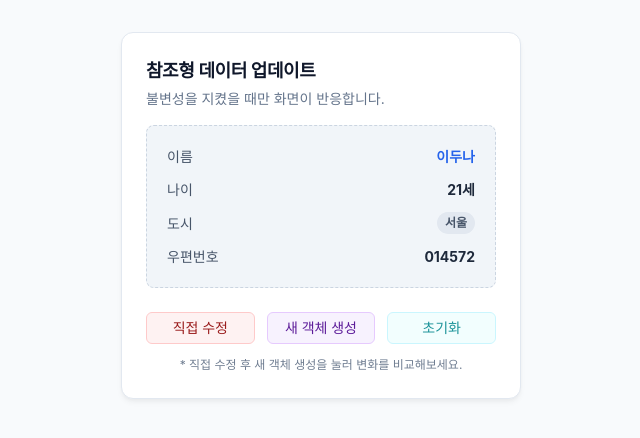
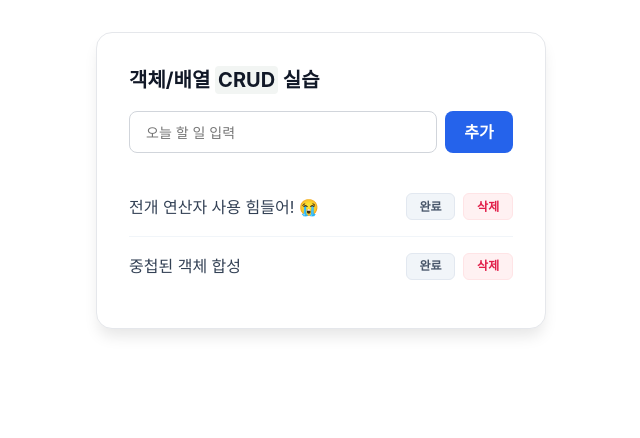
Before and after one commit to sasasak/likelion-16th-react, a React (Vite) app in the folder learning-react/07-복잡한-상태-Immer/: page / in a window 1280 px wide. Shown: the top 438 px of the page, without its empty margins (319-959 px from the left). Built offline with nearby package versions, Linux system fonts and the light colour scheme.

Commit message:
learn. [방법 1] 비제어 방식 - 명령형 프로그래밍으로 사용자가 직접 화면 제어

```diff
--- a/learning-react/07-복잡한-상태-Immer/src/app/index.tsx
+++ b/learning-react/07-복잡한-상태-Immer/src/app/index.tsx
@@ -1,10 +1,10 @@
-import { ReferenceCheck } from '@/components'
+import { TodosCRUD } from '@/components'
 import S from './style.module.css'
 
 export default function App() {
   return (
     <div className={S.container}>
-      <ReferenceCheck />
+      <TodosCRUD />
     </div>
   )
 }
--- a/learning-react/07-복잡한-상태-Immer/src/components/TodosCRUD/TodosCRUD.module.css
+++ b/learning-react/07-복잡한-상태-Immer/src/components/TodosCRUD/TodosCRUD.module.css
@@ -9,6 +9,14 @@
 
   .header {
     margin-bottom: 1.5rem;
+
+    abbr[title] {
+      cursor: help;
+      text-decoration: none;
+      background: #f2f5f3;
+      padding: 0.1em 0.15em;
+      border-radius: 4px;
+    }
 
     .title {
       font-size: 1.25rem;
@@ -38,8 +46,14 @@
         border: none;
         cursor: pointer;
 
-        &:hover {
+        &:hover:not([aria-disabled="true"]) {
           background-color: #1d4ed8;
+        }
+
+        &[aria-disabled="true"] {
+          cursor: not-allowed;
+          filter: grayscale(0.9);
+          opacity: 0.45;
         }
       }
     }
--- a/learning-react/07-복잡한-상태-Immer/src/components/TodosCRUD/TodosCRUD.tsx
+++ b/learning-react/07-복잡한-상태-Immer/src/components/TodosCRUD/TodosCRUD.tsx
@@ -1,22 +1,29 @@
+import { useRef, useState } from 'react'
+import type { Todo } from './type'
 import S from './TodosCRUD.module.css'
 
 // --------------------------------------------------------------
 // 실습 가이드
 // --------------------------------------------------------------
-// - [Create, 생성] 새로운 할 일 추가, 생성 날짜 설정
-//    - `id` 값은 `Date.now()`로 설정
-//    - `createdAt` 값은 `new Date.toISOString()`로 설정
-// - [Read, 조회] 할 일 목록 데이터를 읽어 상태 선언
+//
+// - [Read, 조회] 할 일 목록 데이터를 읽어 상태 선언 ✅
+//
+// - [Create, 생성] 새로운 할 일 추가, 생성 날짜 설정 ✅
+//    - `id` 값은 `Date.now()`로 설정 ✅
+//    - `createdAt` 값은 `new Date().toISOString()`로 설정 ✅
+//
 // - [Update, 수정] 선택된 할 일 완료 여부 토글(toggle), 업데이트 날짜 수정
-//    - `updatedAt` 값은 `new Date.toISOString()`로 설정
+//    - `updatedAt` 값은 `new Date().toISOString()`로 설정
+//
 // - [Delete, 삭제] 선택된 할 일 삭제
+//
 // - [Formatting, 형식 변환] 완료 날짜 포맷팅 (예: '2026년 3월 20일')
+//
 // - [A11y, 접근성] 초점 이동, 버튼 비활성화 등 사용자 경험 향상 고려
+//
 // --------------------------------------------------------------
 
-export default function NestedObject() {
-
-  const todos = [
+const INITIAL_TODOS: Todo[] = [
   {
     id: 'todo-1773533484499',
     text: '중첩된 객체 합성',
@@ -37,6 +44,78 @@ export default function NestedObject() {
   },
 ]
 
+
+export default function NestedObject() {
+  // 할 일 목록 (상태)
+  const [todos, setTodos] = useState(INITIAL_TODOS)
+  // console.log(todos)
+
+  // 할 일을 뒤집은 목록 (파생된 상태: 상태가 변경되면 렌더링 중에 다시 계산된 값)
+  const reversedTodos = todos.toReversed()
+
+  // <input> 참조 (DOM 접근/조작)
+  const doitRef = useRef<HTMLInputElement>(null)
+
+  // 할 일 생성(Create)
+  const addTodo = (doit: Todo['text']) => {
+
+    // 새로운 할 일 객체
+    const newTodo: Todo = {
+      id: `todo-${Date.now()}`,
+      text: doit,
+      done: false,
+      metadata: {
+        createdAt: new Date().toISOString(),
+        updatedAt: null
+      }
+    }
+
+    // 상태 업데이트 요청 (업데이트 함수 활용)
+    const nextTodos = [...todos, newTodo]
+    setTodos(nextTodos)
+  }
+
+  // 입력 필드 사용 방식: [제어 → 선언적 해결: useState] vs [비제어 → 명령형 해결: 이펙트 대신에 이벤트 + useRef]
+  const handleSubmit = (e: React.SubmitEvent<HTMLFormElement>) => {
+    // 브라우저 기본 작동 방지
+    e.preventDefault()
+
+    // FormData 생성 (웹 표준 방식으로 사용자 입력 값 읽기)
+    const formData = new FormData(e.currentTarget)
+    const doit = formData.get('doit') as string // 타입 단언
+
+    // 유효성 검사 & 할 일 추가
+    if (doit && doit.trim().length > 0) {
+      // 할 일 추가
+      addTodo(doit)
+
+      // 할 일 입력 필드 초기화
+      const doitInput = doitRef.current
+      if (doitInput) {
+        doitInput.value = ''
+        doitInput.focus()
+      }
+    }
+  }
+
+  // [방법 2] 제어 방식: 상태 선언 (상태 변경 → 리액트가 화면 제어)
+
+
+  // [방법 1] 비제어 방식: 명령형 프로그래밍으로 사용자가 직접 화면 제어
+  const addButtonRef = useRef<HTMLButtonElement>(null)
+  // eslint-disable-next-line @typescript-eslint/no-unused-vars
+  const handleUncontrolledInput = (e: React.InputEvent<HTMLInputElement>) => {
+    const input = e.currentTarget.value
+    const addButton = addButtonRef.current
+
+    // if 조건문
+    if (input.trim().length > 0) {
+      addButton?.setAttribute('aria-disabled', 'false')
+    } else {
+      addButton?.setAttribute('aria-disabled', 'true')
+    }
+  }
+
   return (
     <section className={S.container} aria-labelledby="todos-title">
       <header className={S.header}>
@@ -44,21 +123,34 @@ export default function NestedObject() {
           객체/배열 <abbr title="Create Read Update Delete">CRUD</abbr> 실습
         </h2>
 
-        <form className={S.form}>
+        <form className={S.form} onSubmit={handleSubmit}>
           <input
+            ref={doitRef}
+            // [방법 1] 비제어 방식
+            // onInput={handleUncontrolledInput}
+            // [방법 2] 제어 방식
             type="text"
+            name="doit"
             className={S.input}
             aria-label="할 일"
             placeholder="오늘 할 일 입력"
           />
-          <button type="submit" className={S.buttonAdd}>
+          <button
+            ref={addButtonRef}
+            type="submit"
+            className={S.buttonAdd}
+            // [방법 1] 비제어 방식
+            // aria-disabled="true"
+            // [방법 2] 제어 방식
+            // aria-disabled={state}
+          >
             추가
           </button>
         </form>
       </header>
 
       <ul className={S.list} aria-label="할 일 목록">
-        {todos.map((todo) => {
+        {reversedTodos.map((todo) => {
           const todoTextClassName = `${S.text} ${todo.done ? S.completed : ''}`.trim()
           const { createdAt, updatedAt } = todo.metadata
 
--- /dev/null
+++ b/learning-react/07-복잡한-상태-Immer/src/components/TodosCRUD/type.ts
@@ -0,0 +1,11 @@
+export interface Metadata {
+  createdAt: string
+  updatedAt: string | null
+}
+
+export interface Todo {
+  id: string
+  text: string
+  done: boolean
+  metadata: Metadata
+}
```
Lines whose indentation alone changed are shown as unchanged.
